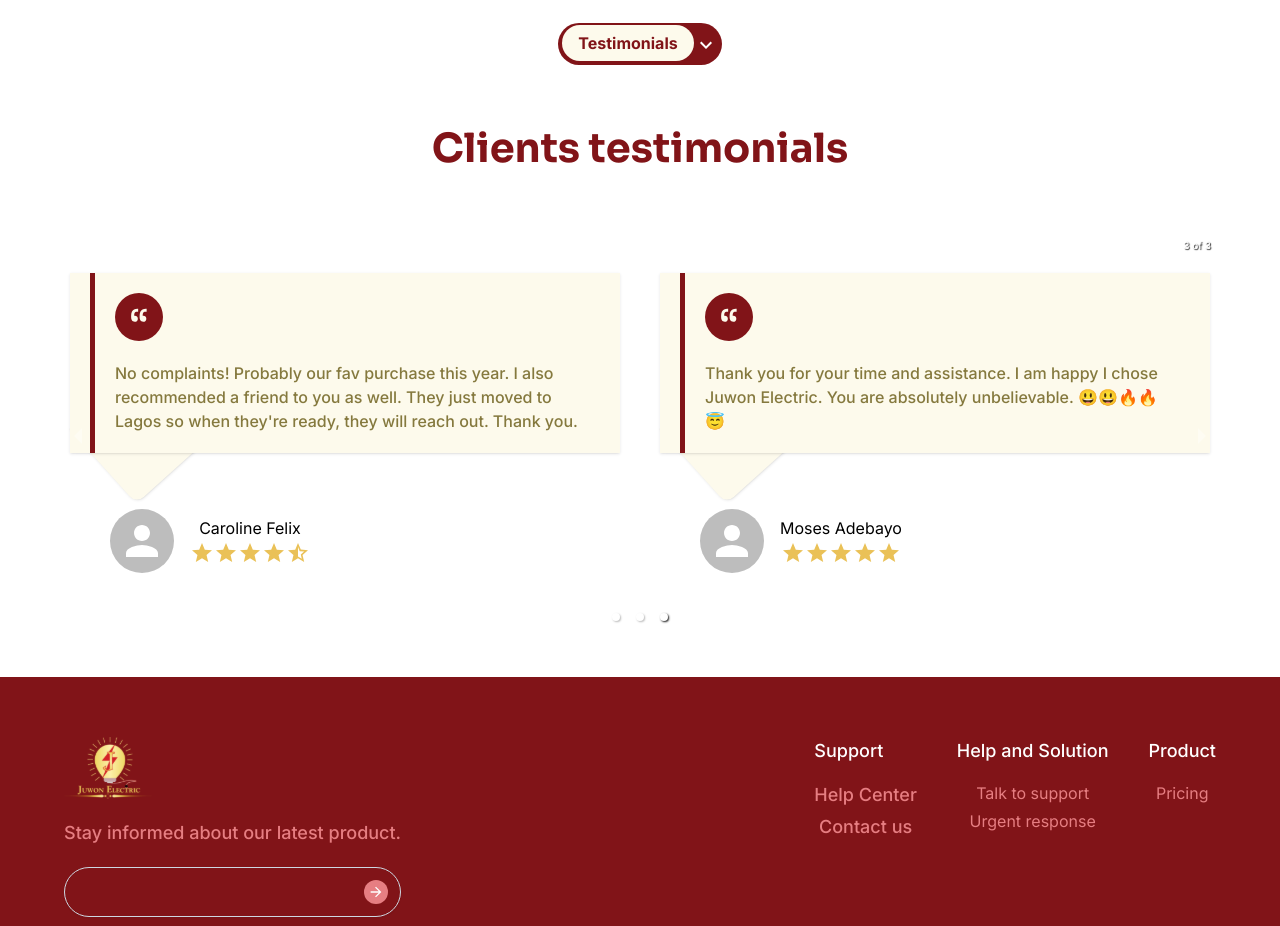
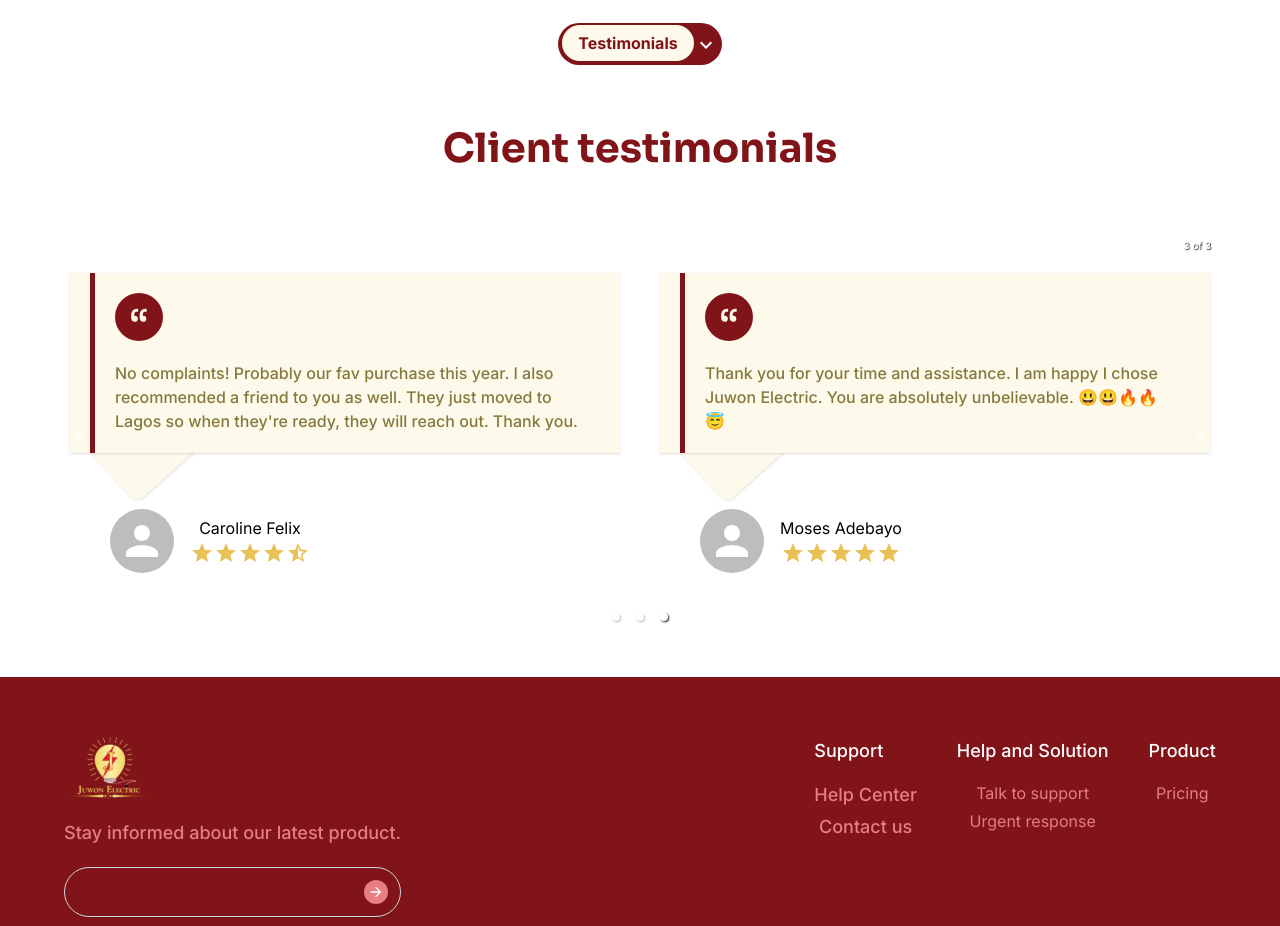
Before and after one commit to Remilekun-Elijah/juwon-electric, a React (Vite) app in the folder frontend/: page / in a window 1280 px wide. Shown: the part 3320-4246 px from the top of the page. Built offline with nearby package versions, Linux system fonts and the light colour scheme; no server answers.

Commit message:
update testimonials

```diff
--- a/frontend/src/pages/Home/Testimonials.jsx
+++ b/frontend/src/pages/Home/Testimonials.jsx
@@ -67,7 +67,7 @@ Thank you.`,
         <CustomChip text="Testimonials" className="flex justify-center my-5" />
 
         <h2 className="text-deep_red sora-bold lg:text-[40px] md:text-4xl text-2xl lg:my-16 my-10 md:px-0 px-2 text-center">
-          Clients testimonials
+          Client testimonials
         </h2>
 
         <Carousel autoPlay infiniteLoop swipeable={false} showThumbs={false}>
```
